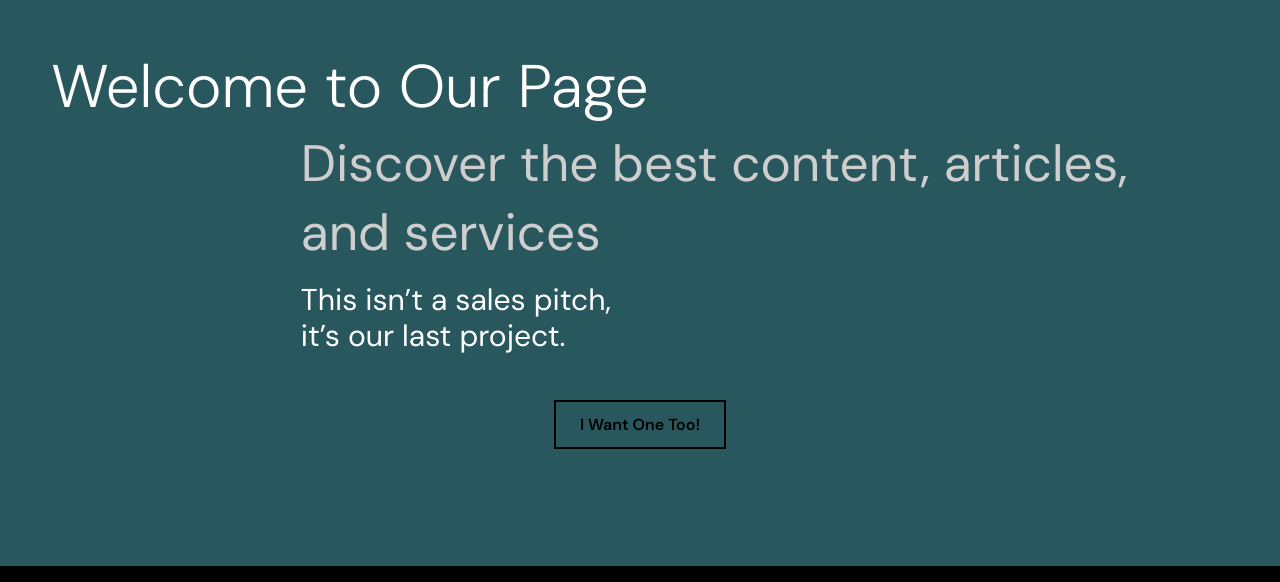
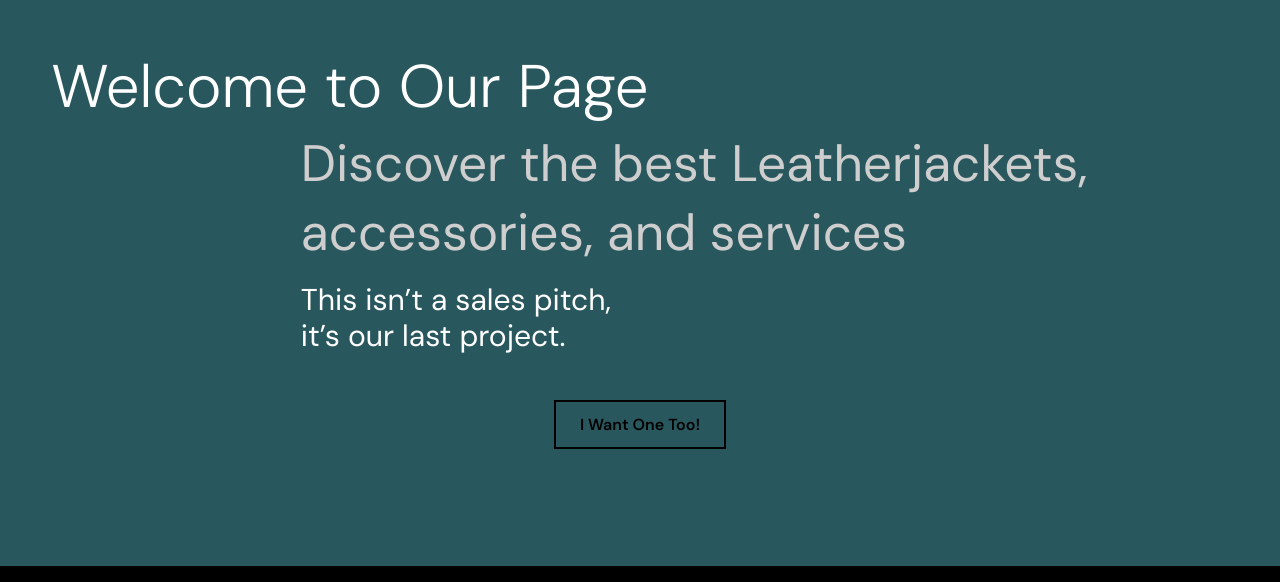
Before and after one commit to AhmadRaza295/Leatherartisan, a plain HTML site: page index.html in a window 1280 px wide. Shown: the part 3600-4182 px from the top of the page. Drawn offline with nearby package versions, Linux system fonts and the light colour scheme.

Commit message:
Update index.html

```diff
--- a/index.html
+++ b/index.html
@@ -166,7 +166,7 @@
 
     <!-- Second Section: Paragraph -->
     <p class="responsive-paragraph">
-      Discover the best content, articles, and services </p>
+      Discover the best Leatherjackets, accessories, and services </p>
       <h3 class="h3whytewhite">This isn’t a sales pitch,<br>it’s&nbsp;our last project.</h3>
 
 
```
